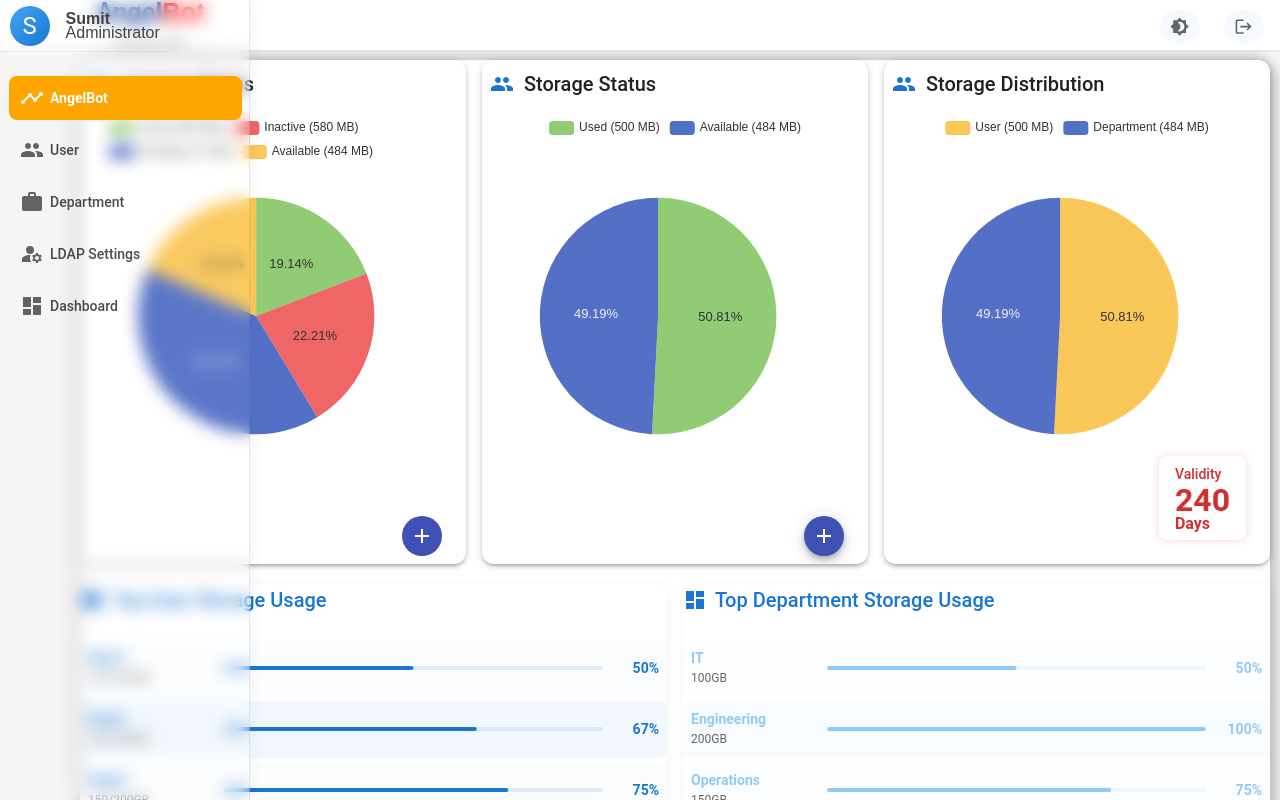
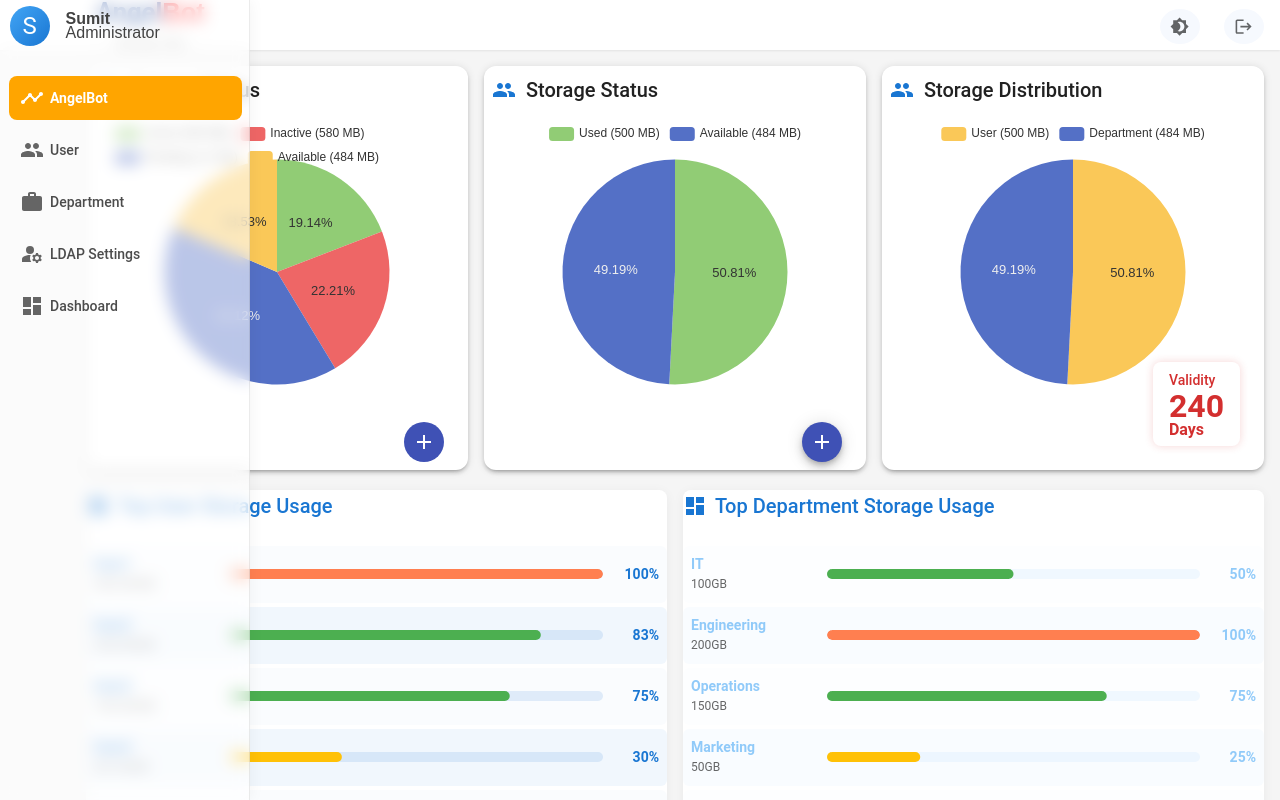
Before and after one commit to Abhisehekpandey/LMS, a React (Create React App) app: page /angelbot in a window 1280 px wide. Shown: the top 800 px of the page. Built offline with nearby package versions, Linux system fonts and the light colour scheme; a web font is replaced by a local one; what chartjs-plugin-datalabels would draw is missing.

Commit message:
dashboard updated

```diff
--- a/src/App.css
+++ b/src/App.css
@@ -56,12 +56,13 @@ html {
 }
 
 .child {
-  background-color: white;
-  margin: 10px;
+  /* background-color: white; */
+  padding: 16px;
+  /* margin: 10px; */
   width: 100%;
-  border-radius: 20px;
-  box-shadow: 2px 1px 11px 5px rgba(0, 0, 0, 0.2) !important
-    /* height: calc(100vh - 70px); */
+  /* border-radius: 20px; */
+  /* box-shadow: 2px 1px 11px 5px rgba(0, 0, 0, 0.2) !important */
+  /* height: calc(100vh - 70px); */
 }
 
 .PaperUI {}
--- /dev/null
+++ b/src/components/LicenseExpiryLegend.js
@@ -0,0 +1,34 @@
+import React from "react";
+import { Box, Typography } from "@mui/material";
+
+const LicenseExpiryLegend = () => {
+    const legendItems = [
+        { label: "EXPIRED", color: "#FF0000" },
+        { label: "IMMEDIATE ACTION REQUIRED", color: "#FF6B00" },
+        { label: "CRITICAL", color: "#FFD700" },
+        { label: "GOOD", color: "#4CAF50" },
+    ];
+
+    return (
+        <Box sx={{ display: "flex", gap: 3, flexWrap: "wrap", mt: 2 }}>
+            {legendItems.map((item) => (
+                <Box
+                    key={item.label}
+                    sx={{ display: "flex", alignItems: "center", gap: 1 }}
+                >
+                    <Box
+                        sx={{
+                            width: 12,
+                            height: 12,
+                            borderRadius: 2,
+                            backgroundColor: item.color,
+                        }}
+                    />
+                    <Typography sx={{ fontSize: 13 }}>{item.label}</Typography>
+                </Box>
+            ))}
+        </Box>
+    );
+};
+
+export default LicenseExpiryLegend;
--- a/src/components/Sidebar.js
+++ b/src/components/Sidebar.js
@@ -53,12 +53,16 @@ const StyledDrawer = styled(Drawer)(({ theme, open }) => ({
     width: open ? 250 : 65,
     boxSizing: "border-box",
     transition: theme.transitions.create(["width", "margin", "padding"], {
-      easing: theme.transitions.easing.easeInOut,
-      duration: theme.transitions.duration.standard,
+      easing: theme.transitions.easing.sharp,
+      duration: open
+        ? theme.transitions.duration.enteringScreen
+        : theme.transitions.duration.leavingScreen,
     }),
-    backgroundColor: "rgba(255, 255, 255, 0.05)", // <-- light transparent white
-    backdropFilter: "blur(10px)", // <-- gives frosted glass effect
-    WebkitBackdropFilter: "blur(10px)", // <-- for Safari
+    backgroundColor: "rgba(255, 255, 255, 0.60)",
+    // 👈 opacity thodi zyada (0.05 → 0.15 ya 0.2)
+    backdropFilter: "blur(4px)", // blur bhi thoda kam kar diya
+    WebkitBackdropFilter: "blur(4px)",
+
     backdropFilter: "blur(8px)",
     color: "#424242",
     borderRight: "1px solid rgba(0, 0, 0, 0.08)",
@@ -162,7 +166,7 @@ const Sidebar = () => {
             alignItems: "center",
             height: 52,
             px: 1.2,
-            borderBottom: "1px solid rgba(0,0,0,0.05)",
+            // borderBottom: "1px solid rgba(0,0,0,0.05)",
             mb: 1,
             transition: "padding 0.3s ease",
           }}
@@ -252,7 +256,7 @@ const Sidebar = () => {
                     primary={item.text}
                     sx={{
                       opacity: open ? 1 : 0,
-                      transition: "opacity 0.18s ease",
+                      transition: "opacity 0.3s ease, margin 0.3s ease",
                       marginRight: "4px",
                       "& .MuiListItemText-primary": {
                         fontSize: "0.875rem",
--- a/src/pages/AngelBot.js
+++ b/src/pages/AngelBot.js
@@ -40,6 +40,16 @@ const commonPaperStyles = {
     transform: "translateY(-2px)",
     boxShadow: "0 4px 20px 0 rgba(0,0,0,0.08)",
   },
+};
+const getProgressBarColor = (percentage) => {
+  if (percentage == 100) {
+    // return "";
+    return "#FF7F50"
+  } else if (percentage > 30) {
+    return "#4caf50";
+  } else {
+    return "rgb(255, 193, 7)";
+  }
 };
 
 const AngelBot = () => {
@@ -168,8 +178,8 @@ const AngelBot = () => {
       {
         name: "Status",
         type: "pie",
-        radius: "70%",
-        center: ["45%", "50%"],
+        radius: "75%",
+        center: ["50%", "50%"],
         label: {
           position: "inside",
           fontSize: 13,
@@ -217,8 +227,8 @@ const AngelBot = () => {
       {
         name: "Status",
         type: "pie",
-        radius: "70%",
-        center: ["45%", "50%"],
+        radius: "75%",
+        center: ["50%", "50%"],
         label: {
           position: "inside",
           fontSize: 13,
@@ -261,8 +271,8 @@ const AngelBot = () => {
       {
         name: "Status",
         type: "pie",
-        radius: "70%",
-        center: ["45%", "50%"],
+        radius: "75%",
+        center: ["50%", "50%"],
         label: {
           position: "inside",
           fontSize: 13,
@@ -359,11 +369,11 @@ const AngelBot = () => {
   };
 
   const getSortedStorageUsers = [
-    { id: 1, name: "User1", storageUsed: 100, storageAllocated: 200 },
-    { id: 1, name: "User2", storageUsed: 200, storageAllocated: 300 },
+    { id: 1, name: "User1", storageUsed: 200, storageAllocated: 200 },
+    { id: 1, name: "User2", storageUsed: 250, storageAllocated: 300 },
     { id: 1, name: "User3", storageUsed: 150, storageAllocated: 200 },
-    { id: 1, name: "User4", storageUsed: 50, storageAllocated: 100 },
-    { id: 1, name: "User5", storageUsed: 120, storageAllocated: 200 },
+    { id: 1, name: "User4", storageUsed: 30, storageAllocated: 100 },
+    { id: 1, name: "User5", storageUsed: 40, storageAllocated: 200 },
     { id: 1, name: "User6", storageUsed: 150, storageAllocated: 250 },
     { id: 1, name: "User7", storageUsed: 150, storageAllocated: 200 },
     { id: 1, name: "User8", storageUsed: 300, storageAllocated: 500 },
@@ -409,6 +419,19 @@ const AngelBot = () => {
               // position: "relative",
               // // height: "100vh",
               // backgroundColor: "#f5f7fa",
+              animation: "slideInFromLeft 0.3s ease-in-out forwards",
+              opacity: 0, // Start with opacity 0
+              transform: "translateX(-50px)", // Start from left
+              "@keyframes slideInFromLeft": {
+                "0%": {
+                  opacity: 0,
+                  transform: "translateX(-50px)",
+                },
+                "100%": {
+                  opacity: 1,
+                  transform: "translateX(0)",
+                }
+              }
             }
           }
         >
@@ -458,7 +481,7 @@ const AngelBot = () => {
                   <div>
                     <ReactECharts
                       option={LicenseStatus}
-                      style={{ height: 400, width: "100%" }}
+                      style={{ height: 300, width: "100%" }}
                       onEvents={{
                         click: handleChartClick,
                       }}
@@ -546,7 +569,7 @@ const AngelBot = () => {
                   <div>
                     <ReactECharts
                       option={storageStatus}
-                      style={{ height: 400, width: "100%" }}
+                      style={{ height: 300, width: "100%" }}
                     />
                   </div>
                   <div
@@ -610,7 +633,7 @@ const AngelBot = () => {
                   <div>
                     <ReactECharts
                       option={storageDistribution}
-                      style={{ height: 400, width: "100%" }}
+                      style={{ height: 300, width: "100%" }}
                     />
                   </div>
                   <div
@@ -776,12 +799,13 @@ const AngelBot = () => {
                         </Box>
                         <Box sx={{ flex: 1, mx: 2 }}>
                           <LinearProgress
+
                             variant="determinate"
                             value={
                               (user.storageUsed / user.storageAllocated) * 100
                             }
                             sx={{
-                              height: 4,
+                              height: 10,
                               borderRadius: 2,
                               [`&.MuiLinearProgress-root`]: {
                                 backgroundColor: alpha(
@@ -790,8 +814,9 @@ const AngelBot = () => {
                                 ),
                               },
                               [`& .MuiLinearProgress-bar`]: {
+
                                 borderRadius: 3,
-                                backgroundColor: chartColors.primary,
+                                backgroundColor: getProgressBarColor((user.storageUsed / user.storageAllocated) * 100),
                               },
                             }}
                           />
@@ -898,7 +923,7 @@ const AngelBot = () => {
                             variant="determinate"
                             value={(dept.storage / 200) * 100}
                             sx={{
-                              height: 4,
+                              height: 10,
                               borderRadius: 2,
                               [`&.MuiLinearProgress-root`]: {
                                 backgroundColor: alpha(
@@ -907,8 +932,9 @@ const AngelBot = () => {
                                 ),
                               },
                               [`& .MuiLinearProgress-bar`]: {
+
                                 borderRadius: 3,
-                                backgroundColor: chartColors.warning,
+                                backgroundColor: getProgressBarColor((dept.storage / 200) * 100),
                               },
                             }}
                           />
--- a/src/pages/CompanyDashboard.js
+++ b/src/pages/CompanyDashboard.js
@@ -1,6 +1,7 @@
 import React from "react";
 import { Box, Paper, Typography, Grid } from "@mui/material";
 import { Bar } from "react-chartjs-2";
+import LicenseExpiryLegend from "../components/LicenseExpiryLegend";
 import {
   CategoryScale,
   LinearScale,
@@ -803,10 +804,8 @@ CloudNet (Basic),C4,4,3,2,180,95,45`;
           data: companyData.dataUsage.map(
             (item) => Math.round(item.consumed / 1024) // Remove decimals
           ),
-          backgroundColor: companyData.dataUsage.map((item, index) =>
-            // Even numbered companies (index 1, 3) get gold color, odd get blue
-            index % 2 === 1 ? "rgb(84, 112, 198)" : "rgb(84, 112, 198)"
-          ),
+          backgroundColor: companyData.dataUsage.map(() => "#09309c")
+          ,
           barPercentage: 0.9,
           categoryPercentage: 0.9,
           stack: "single",
@@ -816,10 +815,7 @@ CloudNet (Basic),C4,4,3,2,180,95,45`;
           data: companyData.dataUsage.map(
             (item) => Math.round((item.actual - item.consumed) / 1024) // Remove decimals
           ),
-          backgroundColor: companyData.dataUsage.map((item, index) =>
-            // Even numbered companies get lighter gold, odd get lighter blue
-            index % 2 === 1 ? "rgba(84 112 198 / 53%)" : "rgba(84 112 198 / 53%)"
-          ),
+          backgroundColor: companyData.dataUsage.map(() => "#09309c63"),
           barPercentage: 0.9,
           categoryPercentage: 0.9,
           stack: "single",
@@ -829,7 +825,7 @@ CloudNet (Basic),C4,4,3,2,180,95,45`;
           data: companyData.dataUsage.map(
             (item) => Math.round((item.sold - item.actual) / 1024) // Remove decimals
           ),
-          backgroundColor: "#F1EFEC", // Keeping gray for all companies
+          backgroundColor: "#09309c29", // Keeping gray for all companies
           barPercentage: 0.9,
           categoryPercentage: 0.9,
           stack: "single",
@@ -847,10 +843,7 @@ CloudNet (Basic),C4,4,3,2,180,95,45`;
           data: companyData.licenseAllocation.map((item) =>
             ((item.consumed / item.allocated) * 100).toFixed(1)
           ),
-          backgroundColor: companyData.licenseAllocation.map((item, index) =>
-            // Even numbered companies (index 1, 3) get gold color, odd get blue
-            index % 2 === 1 ? "rgb(250,200, 88)" : "rgb(250,200, 88)"
-          ),
+          backgroundColor: companyData.licenseAllocation.map(() => "#F97316"),
           barPercentage: 0.9,
           categoryPercentage: 0.9,
           stack: "single",
@@ -858,10 +851,7 @@ CloudNet (Basic),C4,4,3,2,180,95,45`;
         {
           label: "Allocated (Total)",
           data: companyData.licenseAllocation.map((item) => 100), // Always 100%,
-          backgroundColor: companyData.licenseAllocation.map((item, index) =>
-            // Even numbered companies get lighter gold, odd get lighter blue
-            index % 2 === 1 ? "rgba(250 200 88 / 53%)" : "rgba(250 200 88 / 53%)"
-          ),
+          backgroundColor: companyData.licenseAllocation.map(() => "#FED7AA"),
           barPercentage: 0.9,
           categoryPercentage: 0.9,
           stack: "single",
@@ -1477,16 +1467,29 @@ CloudNet (Basic),C4,4,3,2,180,95,45`;
     },
   };
   return (
-    <div style={{ display: 'flex', backgroundColor: 'whitesmoke', marginLeft: "22px", }}>
-
-      <div style={{
-        marginLeft: '60px', marginTop: "30px", marginRight: "10px", flexGrow: 1, boxShadow: "2px 1px 11px 5px rgba(0, 0, 0, 0.2)!important",
+    <Box sx={{
+      animation: "slideInFromLeft 0.3s ease-in-out forwards",
+      opacity: 0, // Start with opacity 0
+      transform: "translateX(-50px)", // Start from left
+      "@keyframes slideInFromLeft": {
+        "0%": {
+          opacity: 0,
+          transform: "translateX(-50px)",
+        },
+        "100%": {
+          opacity: 1,
+          transform: "translateX(0)",
+        }
+      },
+      display: 'flex', backgroundColor: 'whitesmoke', marginLeft: "22px", animation: "slideInFromLeft 0.3s ease-in-out forwards",
+
     }}>
 
-        <Paper evaluation={24} sx={{
-          borderRadius: "20px"
-          // height: '92vh'
+      <Box sx={{
+        marginLeft: '50px', marginTop: "10px", marginRight: "10px", flexGrow: 1,
       }}>
+
+
         {/* <UserTable /> */}
 
 
@@ -1549,7 +1552,7 @@ CloudNet (Basic),C4,4,3,2,180,95,45`;
         <Grid container spacing={2} padding={1}>
 
           <Grid item xs={6} md={6} lg={6}>
-              <Paper evaluation={24} sx={{ borderRadius: 3, borderRadius: "6px" }} >
+            <Paper evaluation={24} sx={{ borderRadius: "20px" }} >
               <Typography
                 variant="h6"
                 sx={{
@@ -1571,7 +1574,7 @@ CloudNet (Basic),C4,4,3,2,180,95,45`;
               </Box>
             </Paper>
           </Grid> <Grid item xs={6} md={6} lg={6}>
-              <Paper evaluation={24}>
+            <Paper evaluation={24} sx={{ borderRadius: "20px" }}>
               <Typography
                 variant="h6"
                 sx={{
@@ -1581,7 +1584,7 @@ CloudNet (Basic),C4,4,3,2,180,95,45`;
                   borderBottom: "2px solid #e0e0e0",
                   // paddingBottom: 1,
                   textAlign: "center",
-                    borderRadius: "6px"
+                  // borderRadius: "6px"
                 }}
               >
                 License Allocation and Usage
@@ -1595,7 +1598,7 @@ CloudNet (Basic),C4,4,3,2,180,95,45`;
             </Paper>
           </Grid>
           <Grid item xs={6} md={6} lg={6}>
-              <Paper evaluation={24} sx={{ borderRadius: 3 }}>
+            <Paper evaluation={24} sx={{ borderRadius: "20px" }}>
               <Typography
                 variant="h6"
                 sx={{
@@ -1611,6 +1614,8 @@ CloudNet (Basic),C4,4,3,2,180,95,45`;
               >
                 License Expiration Status
               </Typography>
+
+
               <Box sx={{ height: 300, position: "relative" }}>
                 <Bar
                   options={licenseExpiryOptions}
@@ -1620,7 +1625,7 @@ CloudNet (Basic),C4,4,3,2,180,95,45`;
             </Paper>
           </Grid>
           <Grid item xs={6} md={6} lg={6}>
-              <Paper evaluation={24} sx={{ borderRadius: 3 }}>
+            <Paper evaluation={24} sx={{ borderRadius: "20px" }}>
               <Typography
                 variant="h6"
                 sx={{
@@ -1651,7 +1656,8 @@ CloudNet (Basic),C4,4,3,2,180,95,45`;
               p: '8px',
               background: "linear-gradient(135deg, #ffffff 0%, #f8f9fa 100%)",
               borderRadius: 3,
-                marginBottom: '10px'
+              marginBottom: '10px',
+              marginTop: "10px"
               // transition: "all 0.3s ease",
               // "&:hover": {
               //   transform: "translateY(-4px)",
@@ -1659,7 +1665,7 @@ CloudNet (Basic),C4,4,3,2,180,95,45`;
               // },
             }}
           >
-              <Box sx={{ display: "flex", alignItems: "center" }}>
+            <Box sx={{ display: "flex", alignItems: "center", }}>
               <Typography
                 variant="h6"
                 sx={{
@@ -2352,10 +2358,10 @@ CloudNet (Basic),C4,4,3,2,180,95,45`;
           </Snackbar>
         </Box>
 
-        </Paper>
-
-      </div>
-    </div>
+
+
+      </Box>
+    </Box>
   );
 };
 
--- a/src/pages/LDAPConfig.js
+++ b/src/pages/LDAPConfig.js
@@ -81,8 +81,22 @@ const LDAPConfig = ({ onThemeToggle }) => {
         }}
       > */}
       {/* <Box sx={{ p: 0, marginLeft: "0px", overflow: "hidden", }}> */}
-      <Paper elevation={24} sx={{ p: 0, height: '90vh', borderRadius: '20px'}}>
-        <Box sx={{ display: 'flex', alignItems: 'center', }}>
+      <Paper elevation={24} sx={{
+        p: 0, height: '90vh', borderRadius: '20px', animation: "slideInFromLeft 0.3s ease-in-out forwards",
+        opacity: 0, // Start with opacity 0
+        transform: "translateX(-50px)", // Start from left
+        "@keyframes slideInFromLeft": {
+          "0%": {
+            opacity: 0,
+            transform: "translateX(-50px)",
+          },
+          "100%": {
+            opacity: 1,
+            transform: "translateX(0)",
+          }
+        }
+      }}>
+        <Box sx={{ display: 'flex', alignItems: 'center' }}>
           <Typography variant="h6" sx={{ fontWeight: 'bold', ml: 1 }}>
             LDAP Configuration
           </Typography>
```
Lines whose indentation alone changed are shown as unchanged.
